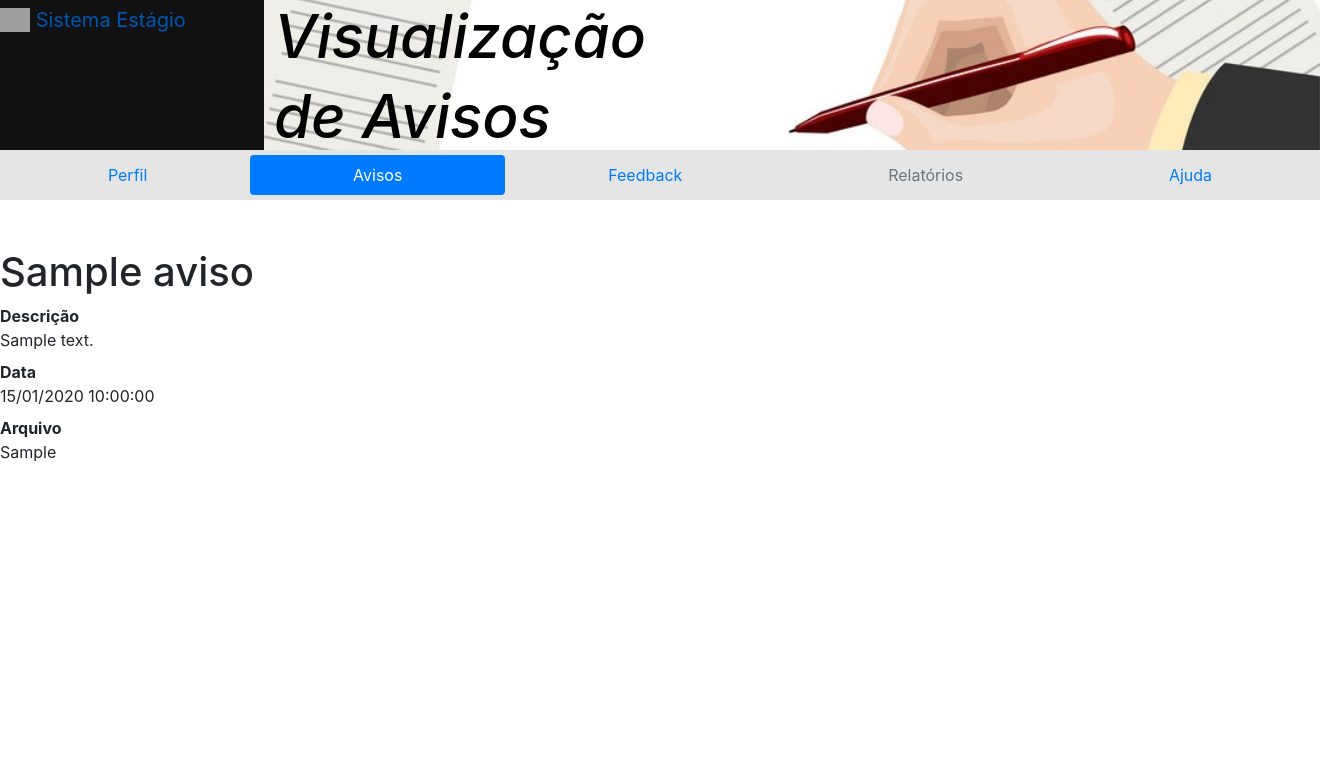
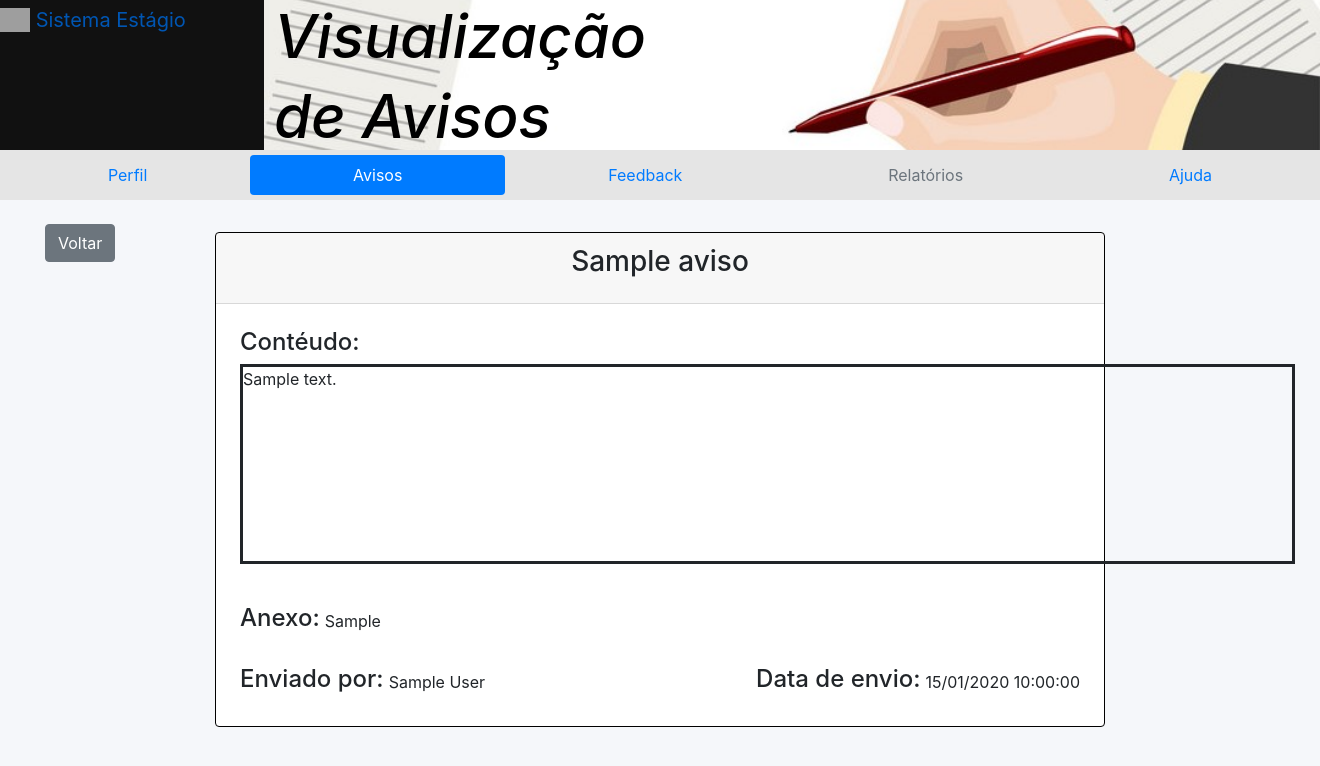
Before and after one commit to ArthurOliveira173/Repositorio-Estagio, a Django app: page /avisos/1 in a window 1320 px wide. Shown: the top 766 px of the page. Run offline with Django 3.2, Linux system fonts and the light colour scheme; tables that the repository leaves empty hold one stand-in row (values such as "Sample post"); some libraries are stand-ins or nearby versions; grey boxes are pictures that could not be loaded.

Commit message:
Ajustando HTML da pagina de aviso especifico

```diff
--- a/avisos/templates/avisos/aviso.html
+++ b/avisos/templates/avisos/aviso.html
@@ -1,17 +1,52 @@
 {% extends 'baseAvisos.html' %}
 
 {%block conteudo%}
-<body>
-    <h1 class="mt-5">{{ aviso.avi_titulo }}</h1>
-    <dl>
-      <dt>Descrição</dt>
-      <dd>{{ aviso.avi_descricao }}</dd>
-
-      <dt>Data</dt>
-      <dd>{{ aviso.avi_data|date:'d/m/Y H:i:s' }}</dd>
-
-      <dt>Arquivo</dt>
-      <dd>{{ aviso.avi_arquivos }}</dd>
-    </dl>
+<body style="background-color: #f5f7fa">
+    <br>
+    <div class="container-fluid d-grid gap-3 align-items-center" style="grid-template-columns: 1fr 2fr;">
+      <div class="d-flex align-items-center">
+        <a class="btn btn-secondary" style="margin-right: 30px; margin-left: 30px;" href="/avisos" role="button">Voltar</a>
+      </div>
+    </div>
+    <div class="container-fluid" align="center">
+        <section>
+            <div class="card" style="border-color: black; margin-top: -30px; margin-left: 200px; margin-right: 200px;">
+                <div class="card-header align-items-center">
+                    <h3 class="card-title">{{ aviso.avi_titulo }}</h3>
+                </div>
+                <div class="card-body">
+                    <div class="justify-content-between p-md-1">
+                        <div class="d-flex flex-row" style="text-align: left;">
+                            <div>
+                                <h4>Contéudo:</h4>
+                                <p style="border-style: solid; min-height: 200px; min-width: 1055px;">{{ aviso.avi_descricao }}</p>
+                            </div>
+                        </div>
+                        <br>
+                        {% if aviso.avi_arquivos %}
+                        <div class="d-flex flex-row" style="text-align: left;">
+                            <div class="d-flex flex-row">
+                                <h4>Anexo:</h4>
+                                <p class="mb-0" style="margin-left: 5px; padding-top: 5px">{{ aviso.avi_arquivos }}</p>
+                            </div>
+                        </div>
+                        <br>
+                        {% endif %}
+                        <div class="d-flex flex-row justify-content-between" style="text-align: left;">
+                            <div class="d-flex flex-row">
+                                <h4>Enviado por:</h4>
+                                <p class="mb-0" style="margin-left: 5px; padding-top: 5px">{{ aviso.avi_administrador }}</p>
+                            </div>
+                            <div class="d-flex flex-row">
+                                <h4>Data de envio:</h4>
+                                <p class="mb-0" style="margin-left: 5px; padding-top: 5px">{{ aviso.avi_data|date:'d/m/Y H:i:s' }}</p>
+                            </div>
+                        </div>
+                    </div>
+                </div>
+            </div>
+        </section>
+    </div>
+</body>
 
 {%endblock%}
```
Also changed, not shown: avisos/templates/avisos/adicionar.html (+6 -1 lines).
